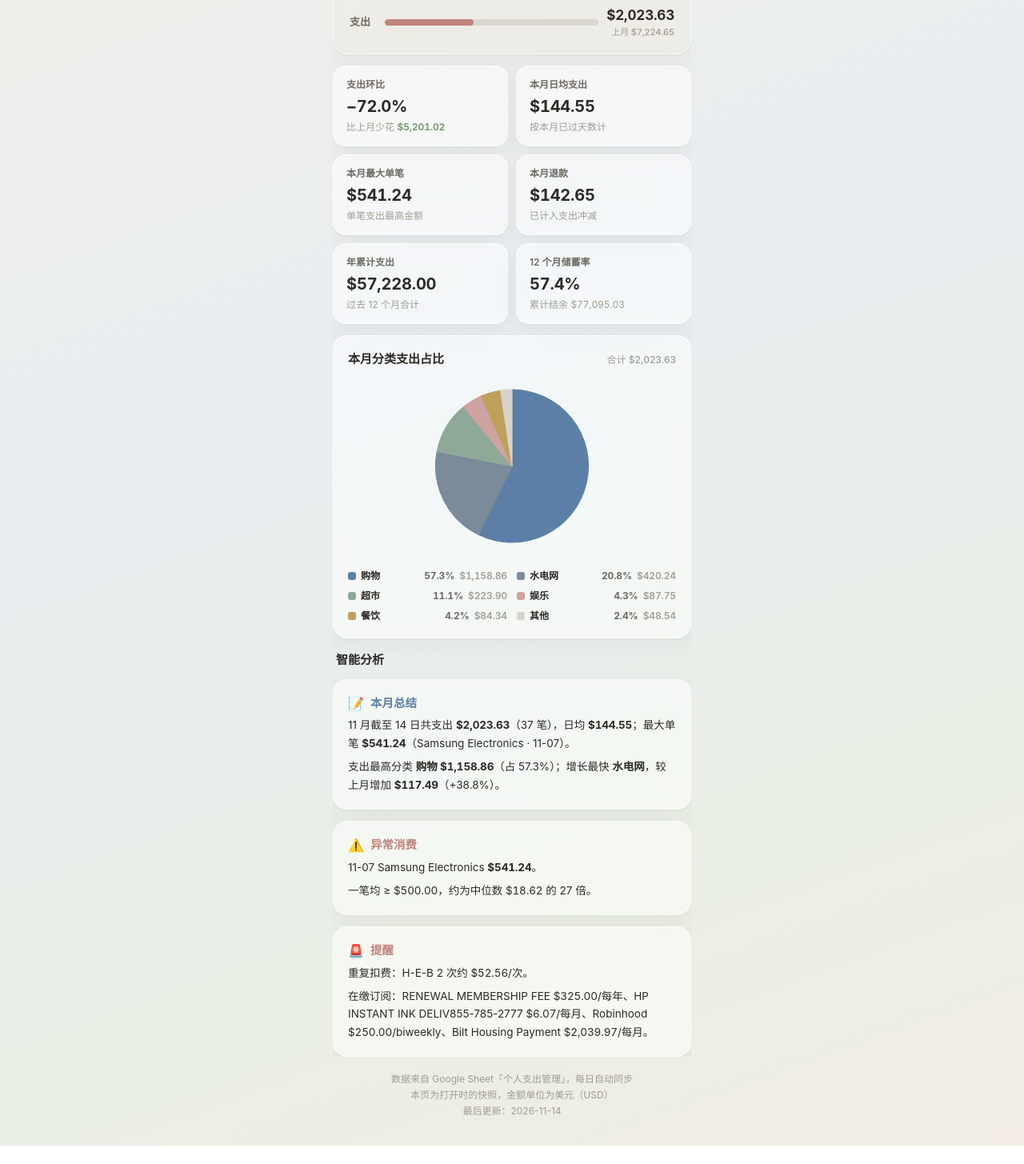
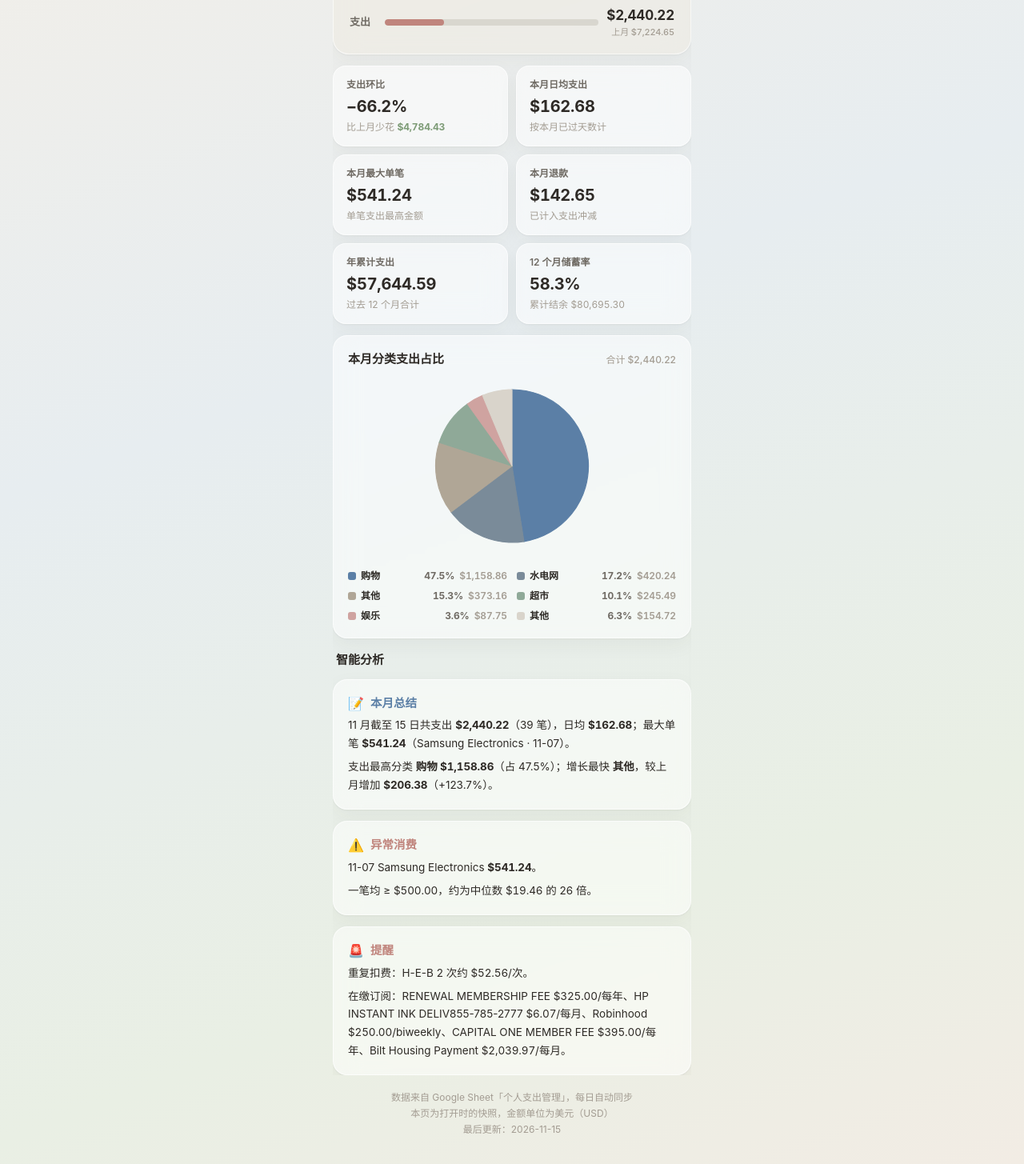
Before and after one commit to Clayyyyyyyy/expense-dashboard, a plain HTML site: page index.html in a window 1280 px wide. Shown: the part 318-1773 px from the top of the page at 80% size. Before the commit the page ends 1750 px from the top, so only its background shows below. Drawn offline with Linux system fonts and the light colour scheme.

Commit message:
chore: daily dashboard refresh

```diff
--- a/index.html
+++ b/index.html
@@ -382,17 +382,17 @@
         <!-- 本月结余 -->
         <section class="hero" aria-label="本月结余总览">
           <div class="label">本月结余</div>
-          <div class="big num"><span class="cur">$</span>2,842.54</div>
+          <div class="big num"><span class="cur">$</span>6,442.81</div>
           <div class="io">
             <div class="io-row">
               <span class="tag">收入</span>
               <div class="track"><i class="fill-in" data-w="100"></i></div>
-              <span class="amt num">$4,866.17<small>上月 $65,197.06</small></span>
+              <span class="amt num">$8,883.03<small>上月 $65,197.06</small></span>
             </div>
             <div class="io-row">
               <span class="tag">支出</span>
-              <div class="track"><i class="fill-out" data-w="41.6"></i></div>
-              <span class="amt num">$2,023.63<small>上月 $7,224.65</small></span>
+              <div class="track"><i class="fill-out" data-w="27.5"></i></div>
+              <span class="amt num">$2,440.22<small>上月 $7,224.65</small></span>
             </div>
           </div>
         </section>
@@ -401,12 +401,12 @@
         <section class="grid" aria-label="核心指标">
           <div class="stat">
             <div class="k">支出环比</div>
-            <div class="v num">−72.0%</div>
-            <div class="d">比上月少花 <span class="down num">$5,201.02</span></div>
+            <div class="v num">−66.2%</div>
+            <div class="d">比上月少花 <span class="down num">$4,784.43</span></div>
           </div>
           <div class="stat">
             <div class="k">本月日均支出</div>
-            <div class="v num">$144.55</div>
+            <div class="v num">$162.68</div>
             <div class="d">按本月已过天数计</div>
           </div>
           <div class="stat">
@@ -421,19 +421,19 @@
           </div>
           <div class="stat">
             <div class="k">年累计支出</div>
-            <div class="v num">$57,228.00</div>
+            <div class="v num">$57,644.59</div>
             <div class="d">过去 12 个月合计</div>
           </div>
           <div class="stat">
             <div class="k">12 个月储蓄率</div>
-            <div class="v num">57.4%</div>
-            <div class="d">累计结余 <span class="num">$77,095.03</span></div>
+            <div class="v num">58.3%</div>
+            <div class="d">累计结余 <span class="num">$80,695.30</span></div>
           </div>
         </section>
 
         <!-- 本月分类支出占比（2D 饼图） -->
         <section class="card" aria-label="本月分类支出占比">
-          <h2>本月分类支出占比 <span class="sub">合计 $2,023.63</span></h2>
+          <h2>本月分类支出占比 <span class="sub">合计 $2,440.22</span></h2>
           <div class="chart-box" id="pieChart"></div>
           <div class="pie-legend" id="pieLegend"></div>
         </section>
@@ -442,18 +442,18 @@
         <h2 class="group-title">智能分析</h2>
         <section class="card insight-card c-blue" aria-label="本月总结">
           <h3><span class="ic">📝</span>本月总结</h3>
-          <p>11 月截至 14 日共支出 <b class="num">$2,023.63</b>（37 笔），日均 <b class="num">$144.55</b>；最大单笔 <b class="num">$541.24</b>（Samsung Electronics · 11-07）。</p>
-          <p>支出最高分类 <b>购物 <span class="num">$1,158.86</span></b>（占 57.3%）；增长最快 <b>水电网</b>，较上月增加 <b class="num">$117.49</b>（+38.8%）。</p>
+          <p>11 月截至 15 日共支出 <b class="num">$2,440.22</b>（39 笔），日均 <b class="num">$162.68</b>；最大单笔 <b class="num">$541.24</b>（Samsung Electronics · 11-07）。</p>
+          <p>支出最高分类 <b>购物 <span class="num">$1,158.86</span></b>（占 47.5%）；增长最快 <b>其他</b>，较上月增加 <b class="num">$206.38</b>（+123.7%）。</p>
         </section>
         <section class="card insight-card c-red" aria-label="异常消费">
           <h3><span class="ic">⚠️</span>异常消费</h3>
           <p>11-07 Samsung Electronics <b class="num">$541.24</b>。</p>
-          <p>一笔均 ≥ <span class="num">$500.00</span>，约为中位数 <span class="num">$18.62</span> 的 27 倍。</p>
+          <p>一笔均 ≥ <span class="num">$500.00</span>，约为中位数 <span class="num">$19.46</span> 的 26 倍。</p>
         </section>
         <section class="card insight-card c-red" aria-label="提醒">
           <h3><span class="ic">🚨</span>提醒</h3>
           <p>重复扣费：H-E-B 2 次约 <span class="num">$52.56</span>/次。</p>
-          <p>在缴订阅：RENEWAL MEMBERSHIP FEE <span class="num">$325.00</span>/每年、HP INSTANT INK DELIV855-785-2777 <span class="num">$6.07</span>/每月、Robinhood <span class="num">$250.00</span>/biweekly、Bilt Housing Payment <span class="num">$2,039.97</span>/每月。</p>
+          <p>在缴订阅：RENEWAL MEMBERSHIP FEE <span class="num">$325.00</span>/每年、HP INSTANT INK DELIV855-785-2777 <span class="num">$6.07</span>/每月、Robinhood <span class="num">$250.00</span>/biweekly、CAPITAL ONE MEMBER FEE <span class="num">$395.00</span>/每年、Bilt Housing Payment <span class="num">$2,039.97</span>/每月。</p>
         </section>
 
       </div>
@@ -465,7 +465,7 @@
         <section class="card" aria-label="本月支出分类明细">
           <h2>支出分类 <span class="sub">本月</span></h2>
           <div id="cats"></div>
-          <div class="cat-total"><span>合计</span><span class="num">$2,023.63</span></div>
+          <div class="cat-total"><span>合计</span><span class="num">$2,440.22</span></div>
         </section>
 
         <!-- Top 10 单笔 -->
@@ -516,9 +516,9 @@
           <div class="mrow head"><span>月份</span><span>收入</span><span>支出</span><span>结余 · 储蓄率</span></div>
           <div class="mrow total-top">
             <span>12 个月合计</span>
-            <span class="num">$134,323.03</span>
-            <span class="num">$57,228.00</span>
-            <span class="bal num pos">+$77,095.03<span class="rate">储蓄率 57.4%</span></span>
+            <span class="num">$138,339.89</span>
+            <span class="num">$57,644.59</span>
+            <span class="bal num pos">+$80,695.30<span class="rate">储蓄率 58.3%</span></span>
           </div>
           <div id="months"></div>
         </section>
@@ -529,24 +529,24 @@
       <footer>
         数据来自 Google Sheet「个人支出管理」，每日自动同步<br />
         本页为打开时的快照，金额单位为美元（USD）<br />
-        最后更新：<span id="lastUpdate">2026-11-14</span>
+        最后更新：<span id="lastUpdate">2026-11-15</span>
       </footer>
     </main>
 
     <script>
       var CATS = [
-        { name: "购物", amt: 1158.86, pct: 57.3, color: "#5b7fa6" },
-        { name: "水电网", amt: 420.24, pct: 20.8, color: "#7a8b99" },
-        { name: "超市", amt: 223.90, pct: 11.1, color: "#8fa998" },
-        { name: "娱乐", amt: 87.75, pct: 4.3, color: "#cfa3a0" },
-        { name: "餐饮", amt: 84.34, pct: 4.2, color: "#bfa05a" },
-        { name: "医疗", amt: 42.50, pct: 2.1, color: "#c0857d" },
-        { name: "交通", amt: 27.88, pct: 1.4, color: "#6f9494" },
+        { name: "购物", amt: 1158.86, pct: 47.5, color: "#5b7fa6" },
+        { name: "水电网", amt: 420.24, pct: 17.2, color: "#7a8b99" },
+        { name: "其他", amt: 373.16, pct: 15.3, color: "#b0a696" },
+        { name: "超市", amt: 245.49, pct: 10.1, color: "#8fa998" },
+        { name: "娱乐", amt: 87.75, pct: 3.6, color: "#cfa3a0" },
+        { name: "餐饮", amt: 84.34, pct: 3.5, color: "#bfa05a" },
+        { name: "医疗", amt: 42.50, pct: 1.7, color: "#c0857d" },
+        { name: "交通", amt: 27.88, pct: 1.1, color: "#6f9494" },
         { name: "转账", amt: 0.00, pct: 0.0, color: "#7d9b76" },
         { name: "旅行", amt: 0.00, pct: 0.0, color: "#a08b74" },
         { name: "房租", amt: 0.00, pct: 0.0, color: "#c9c2b4" },
-        { name: "订阅", amt: 0.00, pct: 0.0, color: "#c9c2b4" },
-        { name: "其他", amt: -21.84, pct: -1.1, color: "#b0a696" }
+        { name: "订阅", amt: 0.00, pct: 0.0, color: "#c9c2b4" }
       ];
 
       var MONTHS = [
@@ -560,11 +560,12 @@
         { m: "8月", inc: 8701.55, exp: 2285.10, bal: 6416.45 },
         { m: "9月", inc: 8362.80, exp: 10288.40, bal: -1925.60 },
         { m: "10月", inc: 65197.06, exp: 7224.65, bal: 57972.41 },
-        { m: "11月", inc: 4866.17, exp: 2023.63, bal: 2842.54, cur: true }
+        { m: "11月", inc: 8883.03, exp: 2440.22, bal: 6442.81, cur: true }
       ];
 
       var TOP10 = [
         { d: "11-07", name: "Samsung Electronics", amt: 541.24, cat: "购物" },
+        { d: "11-14", name: "Capital One Member Fee", amt: 395.00, cat: "其他" },
         { d: "11-03", name: "At&T", amt: 280.10, cat: "水电网" },
         { d: "11-12", name: "Alipay* Shanghai", amt: 237.56, cat: "购物" },
         { d: "11-12", name: "Teddy Baldassarre", amt: 194.85, cat: "购物" },
@@ -572,16 +573,15 @@
         { d: "11-05", name: "Costco", amt: 131.96, cat: "超市" },
         { d: "11-04", name: "Amazon", amt: 111.23, cat: "购物" },
         { d: "11-13", name: "Rhythm Energy", amt: 93.69, cat: "水电网" },
-        { d: "11-01", name: "Costco", amt: 63.78, cat: "超市" },
-        { d: "11-02", name: "At&T", amt: 46.45, cat: "水电网" }
+        { d: "11-01", name: "Costco", amt: 63.78, cat: "超市" }
       ];
 
       var MERCHANTS = [
         { name: "Samsung Electronics", amt: 541.24, cnt: 1, cat: "购物" },
+        { name: "Capital One Member Fee", amt: 395.00, cnt: 1, cat: "其他" },
         { name: "At&T", amt: 326.55, cnt: 2, cat: "水电网" },
         { name: "Alipay* Shanghai", amt: 237.56, cnt: 1, cat: "购物" },
-        { name: "Costco", amt: 195.74, cnt: 2, cat: "超市" },
-        { name: "Teddy Baldassarre", amt: 194.85, cnt: 1, cat: "购物" }
+        { name: "Costco", amt: 195.74, cnt: 2, cat: "超市" }
       ];
 
       var DAILY = [
@@ -612,11 +612,13 @@
         ["11-11", 3.15],
         ["11-12", 455.39],
         ["11-13", 108.69],
-        ["11-14", -10.89]
+        ["11-14", 405.70]
       ];
 
       var TXS = [
         { d: "11-14", name: "Blink Charging Co Us", amt: -10.89, cat: "其他" },
+        { d: "11-14", name: "Whole Foods", amt: 21.59, cat: "超市" },
+        { d: "11-14", name: "Capital One Member Fee", amt: 395.00, cat: "其他" },
         { d: "11-13", name: "Rhythm Energy", amt: 93.69, cat: "水电网" },
         { d: "11-13", name: "Blink Charging", amt: 15.00, cat: "交通" },
         { d: "11-12", name: "Alipay* Shanghai", amt: 237.56, cat: "购物" },
@@ -628,9 +630,7 @@
         { d: "11-10", name: "Uber Eats", amt: 5.10, cat: "餐饮" },
         { d: "11-10", name: "Blink Charging", amt: 4.05, cat: "交通" },
         { d: "11-09", name: "Lowe'S", amt: 19.77, cat: "购物" },
-        { d: "11-09", name: "Whole Foods", amt: 8.49, cat: "超市" },
-        { d: "11-07", name: "Samsung Electronics", amt: 541.24, cat: "购物" },
-        { d: "11-07", name: "Vision Looky", amt: -92.00, cat: "医疗" }
+        { d: "11-09", name: "Whole Foods", amt: 8.49, cat: "超市" }
       ];
 
       function fmt(n) {
@@ -649,12 +649,12 @@
       /* 2D pie chart — overview (hand-built SVG, no chart library) */
       (function buildPie() {
         var PIE = [
-          { name: "购物", pct: 57.3, amt: 1158.86, color: "#5b7fa6", dark: "#496685" },
-          { name: "水电网", pct: 20.8, amt: 420.24, color: "#7a8b99", dark: "#626f7a" },
-          { name: "超市", pct: 11.1, amt: 223.90, color: "#8fa998", dark: "#72877a" },
-          { name: "娱乐", pct: 4.3, amt: 87.75, color: "#cfa3a0", dark: "#a68280" },
-          { name: "餐饮", pct: 4.2, amt: 84.34, color: "#bfa05a", dark: "#998048" },
-          { name: "其他", pct: 2.4, amt: 48.54, color: "#d9d4cb", dark: "#aeaaa2" }
+          { name: "购物", pct: 47.5, amt: 1158.86, color: "#5b7fa6", dark: "#496685" },
+          { name: "水电网", pct: 17.2, amt: 420.24, color: "#7a8b99", dark: "#626f7a" },
+          { name: "其他", pct: 15.3, amt: 373.16, color: "#b0a696", dark: "#8d8578" },
+          { name: "超市", pct: 10.1, amt: 245.49, color: "#8fa998", dark: "#72877a" },
+          { name: "娱乐", pct: 3.6, amt: 87.75, color: "#cfa3a0", dark: "#a68280" },
+          { name: "其他", pct: 6.3, amt: 154.72, color: "#d9d4cb", dark: "#aeaaa2" }
       ];
         var cx = 176, cy = 100, rO = 82;
         var GAP = 0;
@@ -854,7 +854,7 @@
                (MONTHS[i].bal < 0 ? cRed : cBlue) + '" stroke="' + (dark ? "#292623" : "#ffffff") + '" stroke-width="1.4"/>';
         });
         var oct = pts[n - 1];
-        s += '<text x="' + (oct[0] - 2) + '" y="' + (Y(4866.17) - 5) + '" font-size="9.5" font-weight="700" text-anchor="end" fill="' + cGreen + '">$4,866</text>';
+        s += '<text x="' + (oct[0] - 2) + '" y="' + (Y(8883.03) - 5) + '" font-size="9.5" font-weight="700" text-anchor="end" fill="' + cGreen + '">$8,883</text>';
         document.getElementById("chart").innerHTML =
           '<svg viewBox="0 0 ' + W + ' ' + H + '" role="img" aria-label="每月收入、支出柱状图与结余折线图">' + s + "</svg>";
       })();
```
